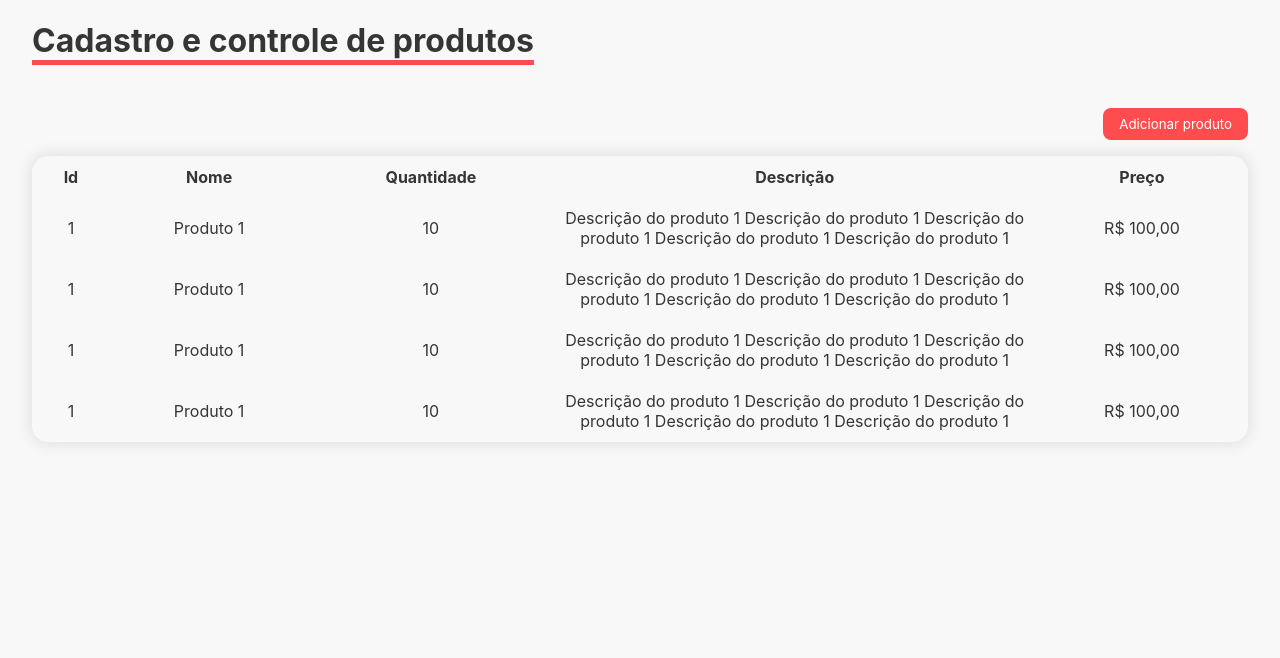
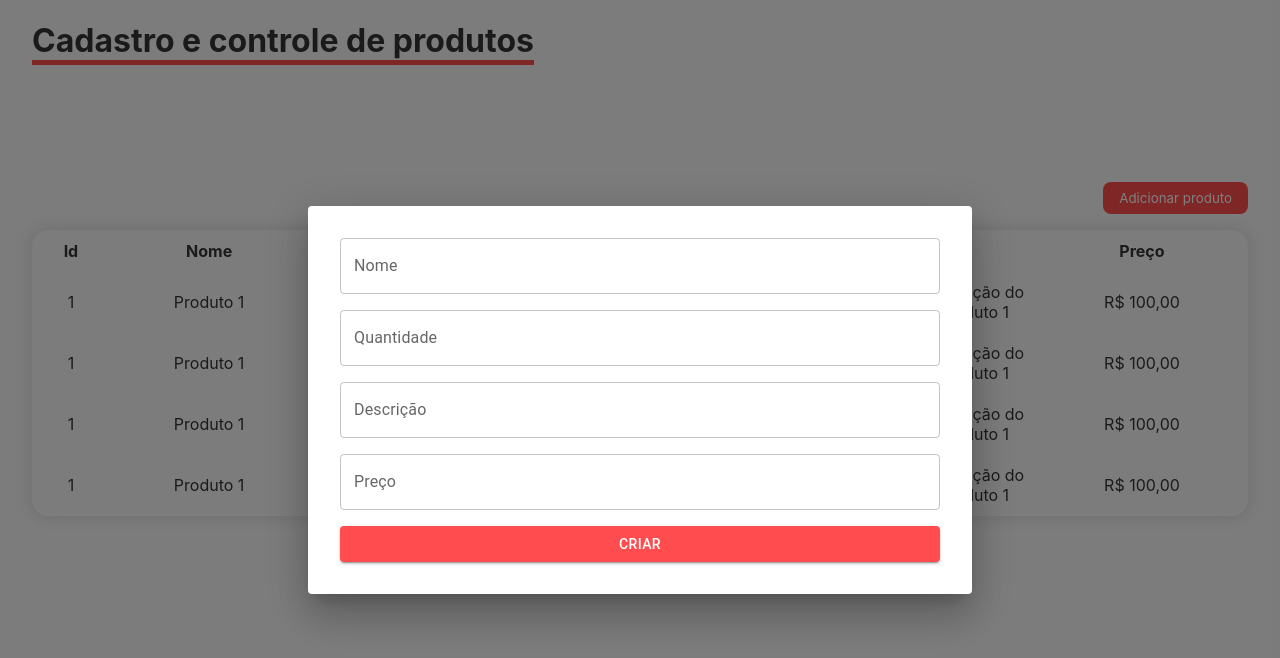
Before and after one commit to matheusbalbino1/humilde_farma, a React (Vite) app in the folder frontend/: page / in a window 1280 px wide. Both pictures are taken after a click on the button "Adicionar produto". Shown: the top 658 px of the page. Built offline with nearby package versions, Linux system fonts and the light colour scheme; no server answers.

Commit message:
criando endpoints

```diff
--- a/frontend/src/pages/product/index.jsx
+++ b/frontend/src/pages/product/index.jsx
@@ -1,12 +1,55 @@
+import { Button, TextField } from "@mui/material";
 import "./styles.css";
+import Dialog from "@mui/material/Dialog";
+import { useEffect, useState } from "react";
 
 const ProductPage = () => {
+  const [openModal, setOpenModal] = useState(false);
+  const [dadosBackEnd, setDadosBackEnd] = useState("");
+
+  function pegarDadosDoBackEnd() {
+    fetch("http://localhost:5000/api/produtos")
+      .then((response) => response.json())
+      .then((data) => setDadosBackEnd(data));
+  }
+
+  function enviarDadosParaBackEnd() {
+    fetch("http://localhost:5000/api/produtos/1", {
+      method: "PATCH",
+      headers: {
+        "Content-Type": "application/json",
+      },
+      body: JSON.stringify({
+        nome: "Produto 1",
+        quantidade: 10,
+        descricao: "Descrição do produto 1",
+        preco: 100,
+      }),
+    });
+  }
+
+  useEffect(() => {
+    pegarDadosDoBackEnd();
+    enviarDadosParaBackEnd();
+  }, []);
+
   return (
     <main>
       <div>
         <h1>Cadastro e controle de produtos</h1>
+        <div>
+          {" "}
+          <h1>{dadosBackEnd}</h1>
+        </div>
+
         <div class="container-button-add">
-          <button>Adicionar produto</button>
+          <button
+            onClick={() => {
+              setOpenModal(true);
+            }}
+          >
+            Adicionar produto
+          </button>
         </div>
         <table>
           <thead>
@@ -62,6 +105,33 @@ const ProductPage = () => {
           </tbody>
         </table>
       </div>
+      <Dialog
+        open={openModal}
+        onClose={() => setOpenModal(false)}
+        style={{ padding: "2rem" }}
+      >
+        <TextField
+          label="Nome"
+          variant="outlined"
+          style={{ marginBottom: "1rem" }}
+        />
+        <TextField
+          label="Quantidade"
+          variant="outlined"
+          style={{ marginBottom: "1rem" }}
+        />
+        <TextField
+          label="Descrição"
+          variant="outlined"
+          style={{ marginBottom: "1rem" }}
+        />
+        <TextField
+          label="Preço"
+          variant="outlined"
+          style={{ marginBottom: "1rem" }}
+        />
+        <Button variant="contained">Criar</Button>
+      </Dialog>
     </main>
   );
 };
--- a/frontend/src/pages/product/styles.css
+++ b/frontend/src/pages/product/styles.css
@@ -81,3 +81,12 @@ main table tr button {
   background-color: #ff4d4f;
   color: #fff;
 }
+
+.MuiDialog-container .MuiPaper-root {
+  width: 600px;
+  padding: 2rem;
+}
+
+.MuiDialog-container .MuiPaper-root button {
+  background-color: #ff4d4f;
+}
```
Also changed, not shown: 1 other file (tests, documents, lock files or other folders).
